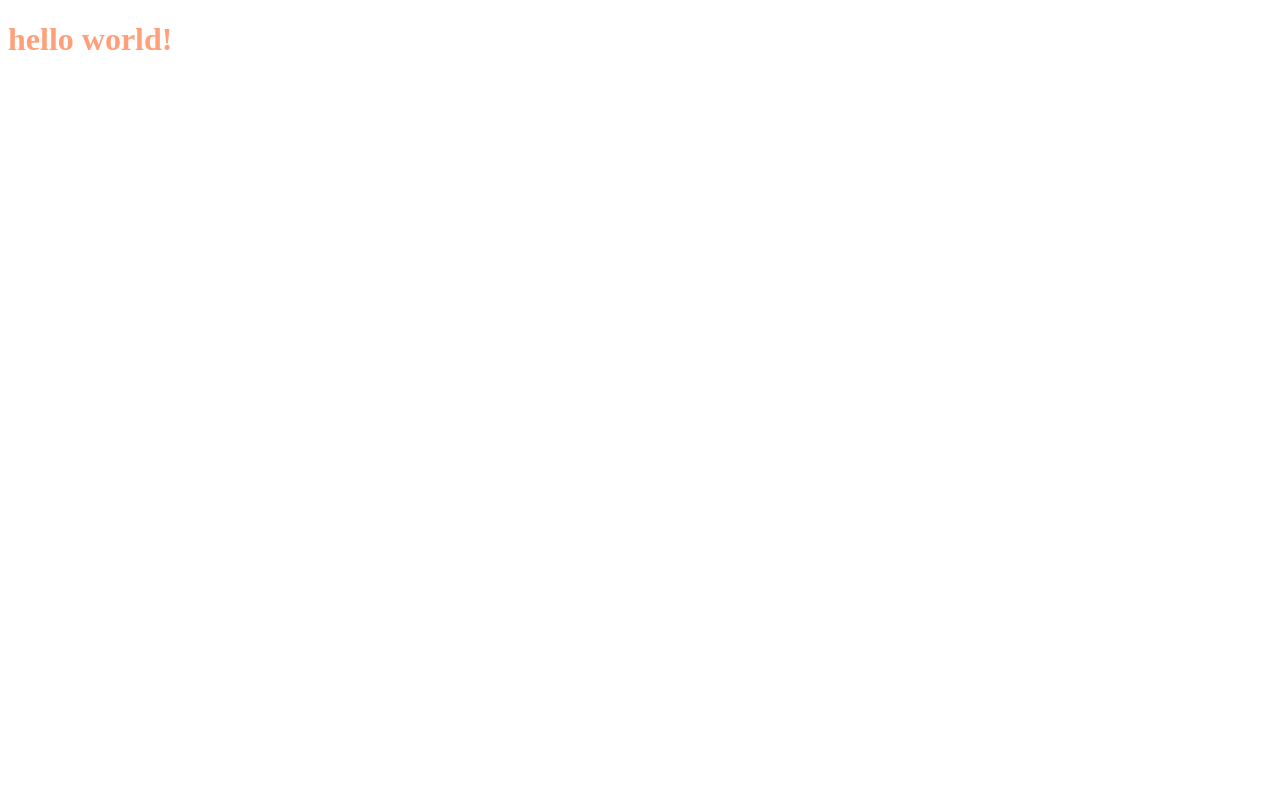
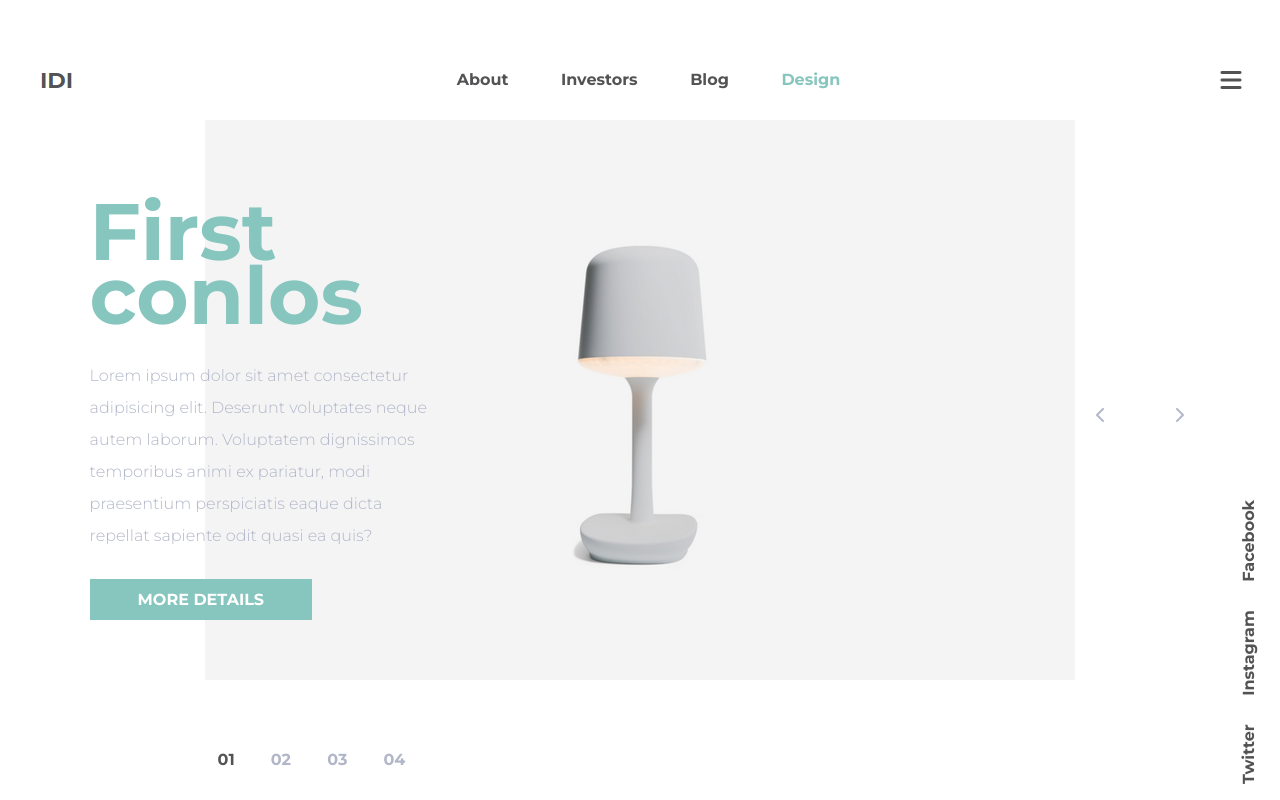
Before and after one commit to RomainSire/Challenges-Front, a website: page LampDesign/index.html in a window 1280 px wide. Drawn offline with Linux system fonts and the light colour scheme.

Commit message:
Challenge 2 : fin du challenge! :)

```diff
--- a/LampDesign/index.html
+++ b/LampDesign/index.html
@@ -3,10 +3,50 @@
 <head>
   <meta charset="UTF-8">
   <meta name="viewport" content="width=device-width, initial-scale=1.0">
+  <script src="https://kit.fontawesome.com/98e6d384c0.js" crossorigin="anonymous"></script>
+  <link rel="preconnect" href="https://fonts.gstatic.com">
+  <link href="https://fonts.googleapis.com/css2?family=Montserrat:wght@300;700&display=swap" rel="stylesheet">
   <link rel="stylesheet" href="./css/style.css">
   <title>Lamp design</title>
 </head>
 <body>
-  <h1>hello world! </h1>
+  <div class="wrapper">
+    <header>
+      <img src="./assets/logo.png" alt="logo du site">
+      <nav>
+        <a href="#">About</a>
+        <a href="#">Investors</a>
+        <a href="#">Blog</a>
+        <a href="#" class="active">Design</a>
+      </nav>
+      <i class="fas fa-bars"></i>
+    </header>
+    <main>
+      <div class="text">
+        <h1>First conlos</h1>
+        <p>Lorem ipsum dolor sit amet consectetur adipisicing elit. Deserunt voluptates neque autem laborum. Voluptatem dignissimos temporibus animi ex pariatur, modi praesentium perspiciatis eaque dicta repellat sapiente odit quasi ea quis?</p>
+        <a href="#" class="btn">More details</a>
+      </div>
+      <div class="image">
+        <img src="./assets/lamp.png" alt="photo de la lampedesign">
+      </div>
+      <div class="arrows">
+        <i class="fas fa-chevron-left"></i>
+        <i class="fas fa-chevron-right"></i>
+      </div>
+      <div class="pages">
+        <a href="#" class="active">01</a>
+        <a href="#">02</a>
+        <a href="#">03</a>
+        <a href="#">04</a>
+      </div>
+    </main>
+    <footer>
+      <a href="#">Twitter</a>
+      <a href="#">Instagram</a>
+      <a href="#">Facebook</a>
+    </footer>
+  </div>
+
 </body>
 </html>
--- a/LampDesign/sass/main.scss
+++ b/LampDesign/sass/main.scss
@@ -1,3 +1,145 @@
-h1 {
-  color: lightsalmon;
+$text-color: #535355;
+$light-text-color: #b2b6c9;
+$background-color: #f4f4f4;
+$em-color: #87c6be;
+
+* {
+  box-sizing: border-box;
 }
+
+body {
+  margin: 0;
+  padding: 0;
+  background: #fff;
+  line-height: 2em;
+  font-family: "Montserrat", sans-serif;
+  color: $text-color;
+  font-weight: 300;
+}
+a {
+  color: inherit;
+  text-decoration: none;
+  transition: all 200ms;
+  &:hover {
+    color: $em-color;
+  }
+}
+
+.wrapper {
+  max-width: 1600px;
+  margin: auto;
+  padding: 0 3%;
+  position: relative;
+  height: 100vh;
+}
+
+header {
+  display: flex;
+  flex-flow: row nowrap;
+  justify-content: space-between;
+  align-items: center;
+  padding: 4em 0;
+  img {
+    cursor: pointer;
+  }
+  nav {
+    font-weight: 700;
+    a {
+      margin: 0 1.5em;
+      &.active {
+        color: $em-color;
+      }
+    }
+  }
+  .fas {
+    cursor: pointer;
+    font-size: 1.5em;
+  }
+}
+
+main {
+  .text {
+    width: 350px;
+    position: absolute;
+    top: 25%;
+    left: 7%;
+    z-index: 20;
+    h1 {
+      font-weight: 700;
+      font-size: 5em;
+      line-height: 0.8em;
+      color: $em-color;
+      margin: 0;
+    }
+    p {
+      margin: 2em 0;
+      color: $light-text-color;
+    }
+    .btn {
+      background: $em-color;
+      color: #fff;
+      font-weight: 700;
+      text-align: center;
+      padding: 0.7em 3em;
+      text-transform: uppercase;
+      transition: all 200ms;
+      &:hover {
+        box-shadow: 0 0 15px #555a;
+      }
+    }
+  }
+  .image {
+    background: $background-color;
+    position: absolute;
+    top: 15%;
+    bottom: 15%;
+    left: 16%;
+    right: 16%;
+    display: flex;
+    justify-content: center;
+    align-items: center;
+    z-index: 10;
+  }
+  .arrows {
+    position: absolute;
+    z-index: 30;
+    right: 5%;
+    top: 50%;
+    color: $light-text-color;
+    .fas {
+      margin: 0 2em;
+      cursor: pointer;
+    }
+  }
+  .pages {
+    position: absolute;
+    bottom: 3%;
+    left: 17%;
+    a {
+      margin-right: 2em;
+      font-weight: 700;
+      color: $light-text-color;
+      transition: all 200ms;
+      &.active {
+        color: $text-color;
+      }
+      &:hover {
+        color: $text-color;
+      }
+    }
+  }
+}
+
+footer {
+  font-weight: 700;
+  color: $text-color;
+  transform-origin: left;
+  transform: translateX(90%) rotate(-90deg);
+  position: absolute;
+  right: 0;
+  bottom: 0;
+  z-index: 30;
+  a {
+    margin-right: 1.5em;
+  }
+}
```
Also changed, not shown: LampDesign/css/style.css, 1 other file.
